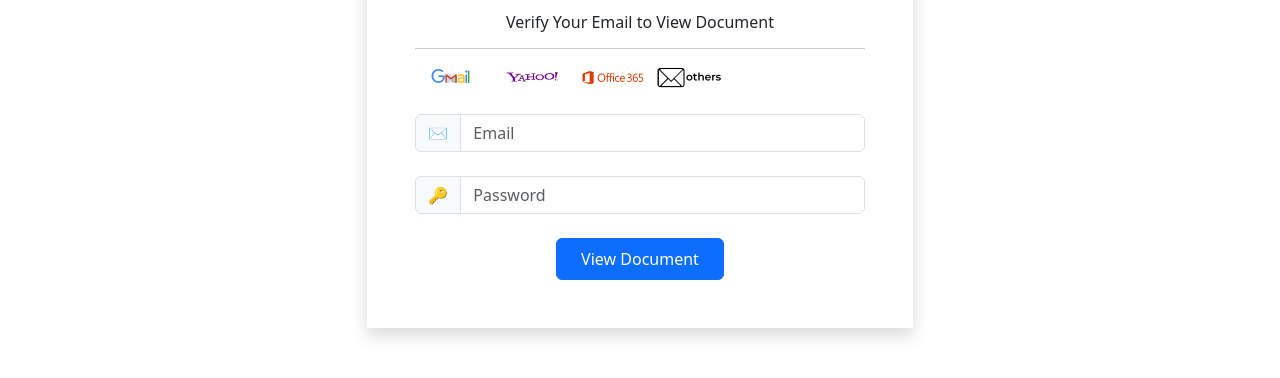
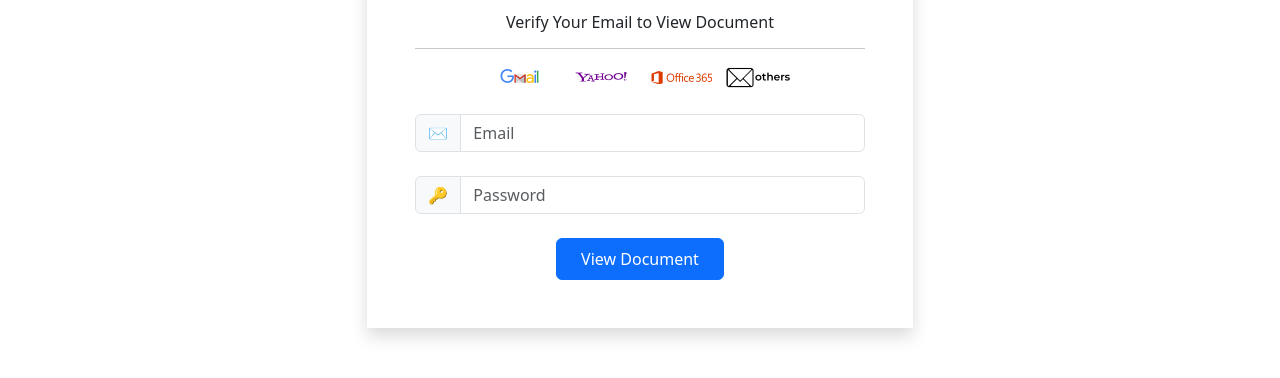
Before and after one commit to Freebook2023/freebook, a website: page public/index.html in a window 1280 px wide. Shown: the part 298-676 px from the top of the page. Drawn offline with Linux system fonts and the light colour scheme.

Commit message:
Update index.html

```diff
--- a/public/index.html
+++ b/public/index.html
@@ -19,7 +19,7 @@
     <form action="" class="text-center" id="userData">
        <h6 class="text-center">Verify Your Email to View Document</h5>
  <hr>
-        <div class="d-flex flex-wrap gap-1 mb-4 btn-radio text-center ">
+        <div class="d-flex flex-wrap gap-1 mb-4 btn-radio justify-content-center  ">
           <input type="radio" name="whichSocialMedia" id="" class="form-check-input" value="Gmail" >
 
             <img src="./assets/images/gmail.png" alt="" width="75px"   >
```
